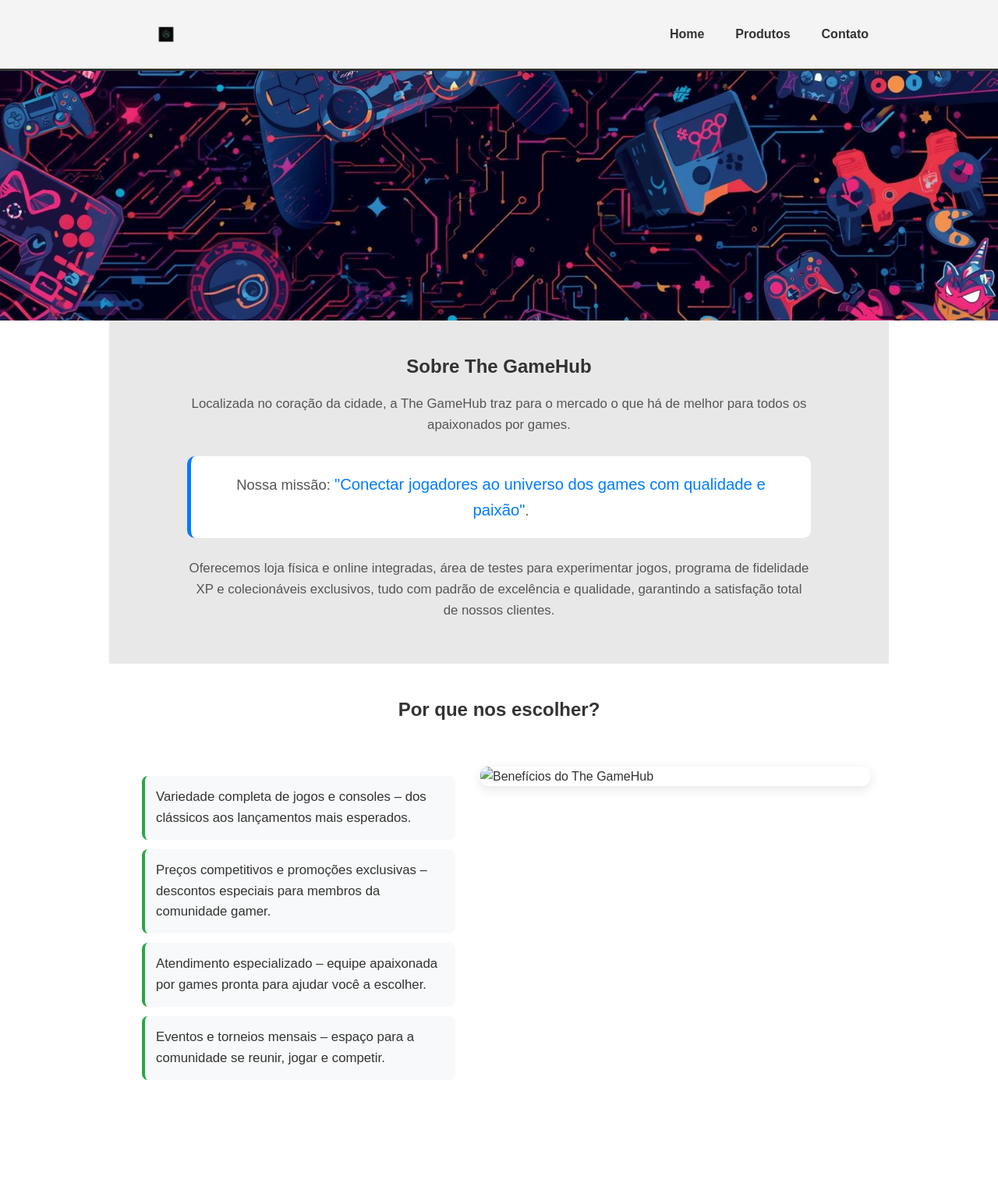
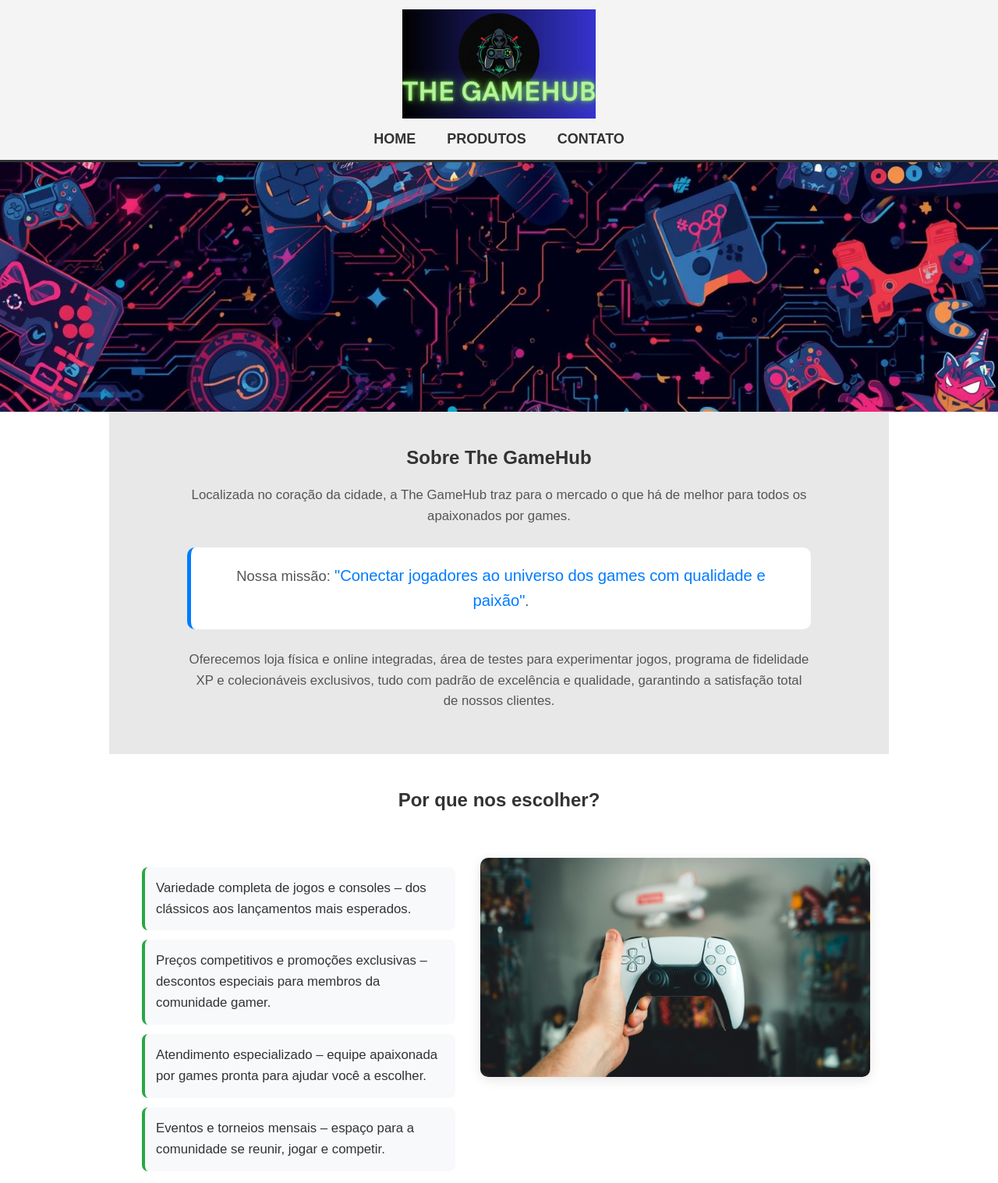
Before and after one commit to tessfabio/lojagame, a plain HTML site: page index.html in a window 1280 px wide. Shown: the whole page at 78% size. Before the commit the page ends 1437 px from the top, so only its background shows below. Drawn offline with Linux system fonts and the light colour scheme.

Commit message:
primeiro site

```diff
--- a/index.html
+++ b/index.html
@@ -5,6 +5,7 @@
   <meta name="viewport" content="width=device-width, initial-scale=1.0" />
   <title>The GameHub - Página Inicial</title>
   <link rel="stylesheet" href="reset.css" />
+  <link rel="stylesheet" href="style.css">
   <link rel="stylesheet" href="style-home.css" />
 </head>
 <body>
@@ -14,7 +15,7 @@
       <h1 class="sr-only">The GameHub</h1>
 
 
-      <img class="logo" src="imagens/logo.png" alt="Logo The GameHub" />
+      <img class="logo" src="imagens/logo.jpg" alt="Logo The GameHub" />
 
       <nav>
         <ul>
@@ -57,7 +58,7 @@
       <li class="itens">Eventos e torneios mensais – espaço para a comunidade se reunir, jogar e competir.</li>
     </ul>
 
-    <img src="imagens/beneficios.jpg" class="imagembeneficios" alt="Benefícios do The GameHub" />
+    <img src="imagens/beneficios.png" class="imagembeneficios" alt="Benefícios do The GameHub" />
   </div>
   <script src="script.js"></script>
 </body>
--- a/style-home.css
+++ b/style-home.css
@@ -203,3 +203,56 @@ nav a:hover { background: rgba(0,0,0,0.06); }
   overflow: hidden; clip: rect(0,0,0,0);
   white-space: nowrap; border: 0;
 }
+
+/* ===== HOME: header centralizado e logo dimensionado ===== */
+.titulo-principal{
+  /* deixa o nome visível, elegante e sem exagero */
+  font-size: clamp(22px, 3vw, 32px);
+  letter-spacing: .5px;      /* era 2px; fica mais legível */
+  margin-bottom: 8px;
+}
+
+/* A caixa do header vira coluna e centraliza tudo na home */
+header .caixa{
+  width: 100%;
+  max-width: 940px;
+  margin: 0 auto;
+  display: flex;
+  flex-direction: column;    /* logo e menu um embaixo do outro */
+  align-items: center;
+  gap: 12px;
+}
+
+/* Tamanho do logo (maior, mas controlado e responsivo) */
+header .logo{
+  max-height: 140px;         /* ajuste fino aqui se quiser maior/menor */
+  width: auto;
+  display: block;
+}
+
+/* Centraliza o menu na home (aproveitando base do style.css) */
+header nav ul{
+  display: flex;
+  gap: 20px;
+  justify-content: center;
+}
+
+/* Banner menos “gigante” e mais responsivo */
+#banner{
+  width: 100%;
+  height: clamp(180px, 40vh, 340px);   /* antes era fixo em 400px */
+  object-fit: cover;
+  display: block;
+}
+
+/* Tipografia geral um pouco mais “suave” */
+body{
+  -webkit-font-smoothing: antialiased;
+  text-rendering: optimizeLegibility;
+}
+
+/* Mobile: ajusta logo e título */
+@media (max-width: 768px){
+  header .logo{ max-height: 100px; }
+  .titulo-principal{ font-size: clamp(20px, 5vw, 28px); }
+}
--- /dev/null
+++ b/style-home2.css
@@ -0,0 +1,145 @@
+/* ESTILOS E S P E C F I C O S DA P G I N A INICIAL */
+
+/* Reset e s p e c f i c o para melhor controle */
+ body {
+ font-family:Arial,sans-serif ;
+ line-height:1.6;
+ }
+
+ /* C a b e a l h o */
+ header {
+ background:#f4f4f4 ;
+ padding:20px 0;
+ text-align:center;
+ border-bottom:3px solid#333;
+ }
+
+ .titulo-principal {
+ font-size:2.5em;
+ color:#333;
+ font-weight:bold;
+ text-transform:uppercase;
+ letter-spacing:2px ;
+ }
+
+ /* Banner principal */
+ #banner {
+ width:100%;
+ height:400px ;
+object-fit:cover;
+ display:block ;
+ }
+
+ /* S e o principal */
+ .principal {
+ background: #e8e8e8;
+ padding: 40px 20px;
+ text-align:center;
+ }
+
+ .titulo-centralizado {
+ font-size: 2em ;
+ color:#333;
+ margin-bottom:20px;
+ font-weight:bold;
+ }
+
+ .principal p {
+ font-size : 1.2em ;
+ margin : 15 px0;
+ max-width : 800px ;
+ margin-left:auto;
+ margin-right:auto ;
+ color:#555;
+ }
+
+ /* P a r g r a f o da m i s s o com destaque */
+ #missao {
+ font-size : 1.4em ! important ;
+ background : #fff ;
+ padding : 20px ;
+ border-radius : 10px ;
+ border-left : 5px solid #007bff ;
+ margin : 30px auto ! important ;
+ }
+
+ #missao em strong {
+ color:#007bff ;
+ font-size : 1.1em ;
+ }
+
+ /* S e o de b e n e f c i o s */
+ .beneficios {
+ background : #fff ;
+ padding : 50px 20px ;
+ display : flex ;
+ flex-wrap : wrap ;
+ justify-content : center ;
+
+
+
+
+
+ align-items : flex-start ;
+ gap : 40px ;
+ }
+
+ .beneficios h3 {
+ width : 100%;
+ text-align : center ;
+ margin-bottom : 30px ;
+ }
+
+ /* Lista de b e n e f c i o s */
+ .beneficios ul {
+ flex : 1;
+ min-width : 300px ;
+ max-width : 400px ;
+ }
+
+ .itens {
+ background : #f8f9fa ;
+ margin : 15px 0;
+ padding : 15px ;
+ border-radius : 8px ;
+ border-left : 4px solid #28a745 ;
+ font-size : 1.1em ;
+ transition : all 0.3 s ease ;
+ }
+
+ .itens:hover {
+ background : #28a745 ;
+ color : white ;
+ transform:translateX(10 px );
+ }
+
+ /* Imagem dos b e n e f c i o s */
+ .imagembeneficios {
+ flex : 1;
+ min-width : 300px ;
+ max-width : 500px ;
+ width : 100%;
+ border-radius : 10px ;
+ box-shadow : 04px 15px rgba(0 ,0 ,0 ,0.1) ;
+ }
+
+ /* Responsividade b s i c a */
+ @media( max-width : 768px ) {
+ .titulo-principal {
+ font-size : 1.8em ;
+ }
+
+ .beneficios {
+ flex-direction:column ;
+
+
+
+
+
+ text-align:center ;
+ }
+
+ .principal p , #missao {
+ font-size : 1em ! important ;
+ }
+ }
--- a/style.css
+++ b/style.css
@@ -28,7 +28,7 @@ header {
 
 /* Logo */
 header h1 img {
-    max-height: 80px;
+    max-height: 100px;
     width: auto;
 }
 
@@ -147,7 +147,7 @@ footer {
 }
 
 footer img {
-    max-height: 60px;
+    max-height: 90px;
     width: auto;
     margin-bottom: 20px;
 }
```
Also changed, not shown: contato.html (+2 -2 lines), produtos.html (+2 -2 lines), teste.html (+1 -1 lines), imagens/beneficios.png (added), imagens/logo-branco1.png (added), imagens/logo.jpg (added), imagens/logo.png (deleted).
